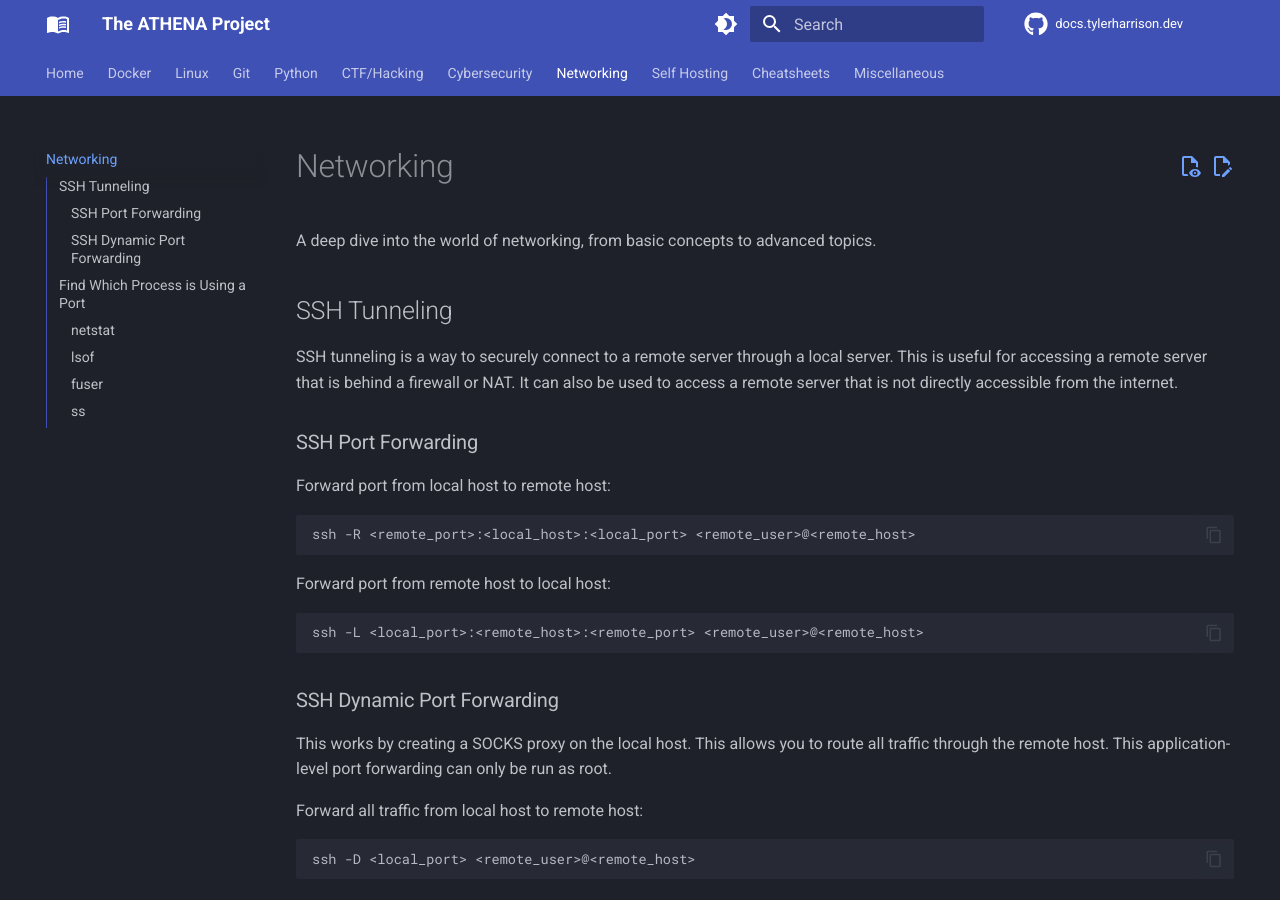
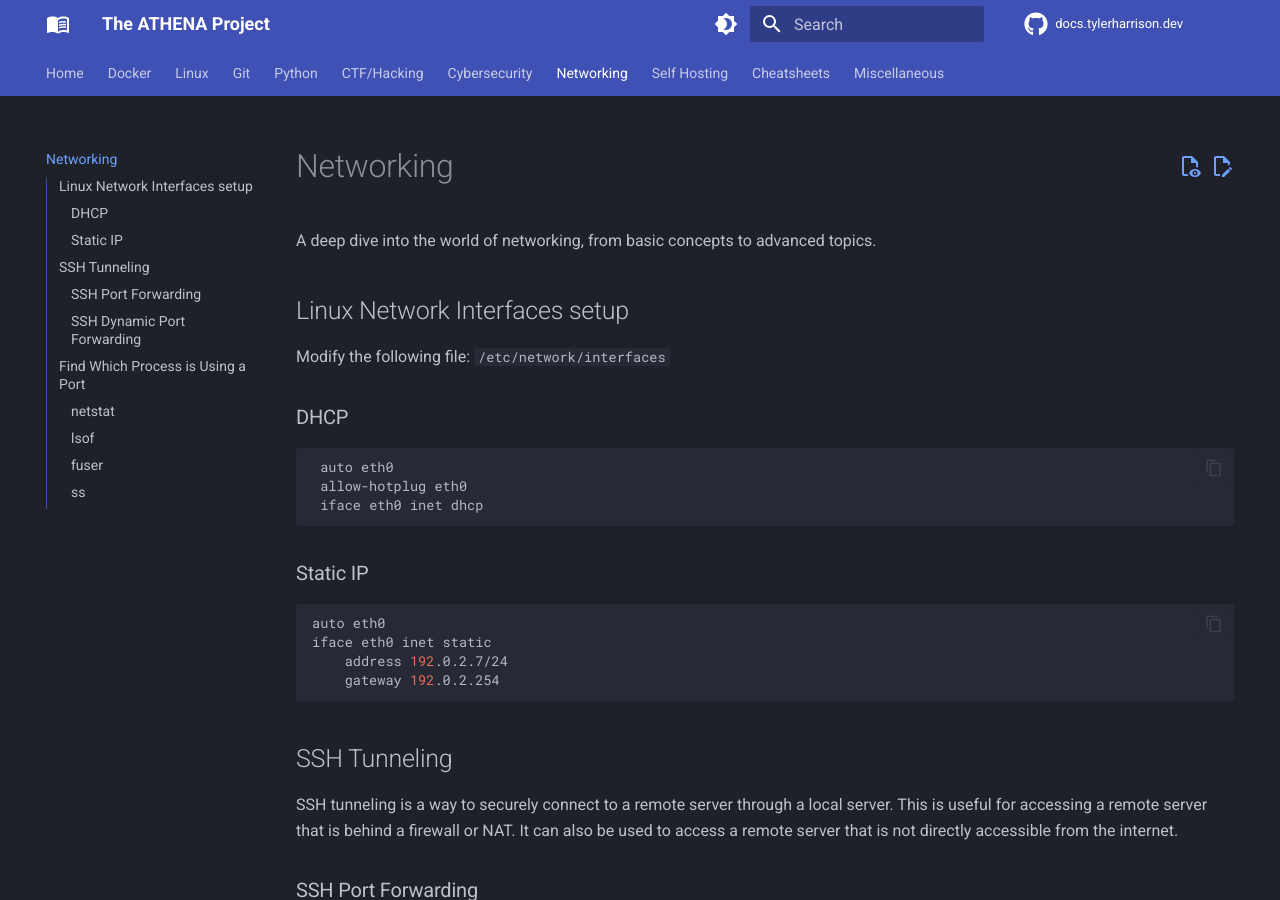
Before and after one commit to williamhatcher/docs.tylerharrison.dev, an MkDocs documentation site: the page built from docs/networking.md, in a window 1280 px wide and 900 px high. Built offline with MkDocs 1.6.1 and Material for MkDocs 9.7.7, drawn with Linux system fonts in a browser that asks for light colours; comment, search, counter and statistics services are not loaded.

Commit message:
Update networking.md

````diff
--- a/docs/networking.md
+++ b/docs/networking.md
@@ -1,6 +1,27 @@
 # Networking
 
 A deep dive into the world of networking, from basic concepts to advanced topics.
+
+## Linux Network Interfaces setup
+
+Modify the following file: `/etc/network/interfaces`
+
+### DHCP
+
+```bash
+ auto eth0
+ allow-hotplug eth0
+ iface eth0 inet dhcp
+```
+
+### Static IP
+
+```bash
+auto eth0
+iface eth0 inet static
+    address 192.0.2.7/24
+    gateway 192.0.2.254
+```
 
 ## SSH Tunneling
 
````
